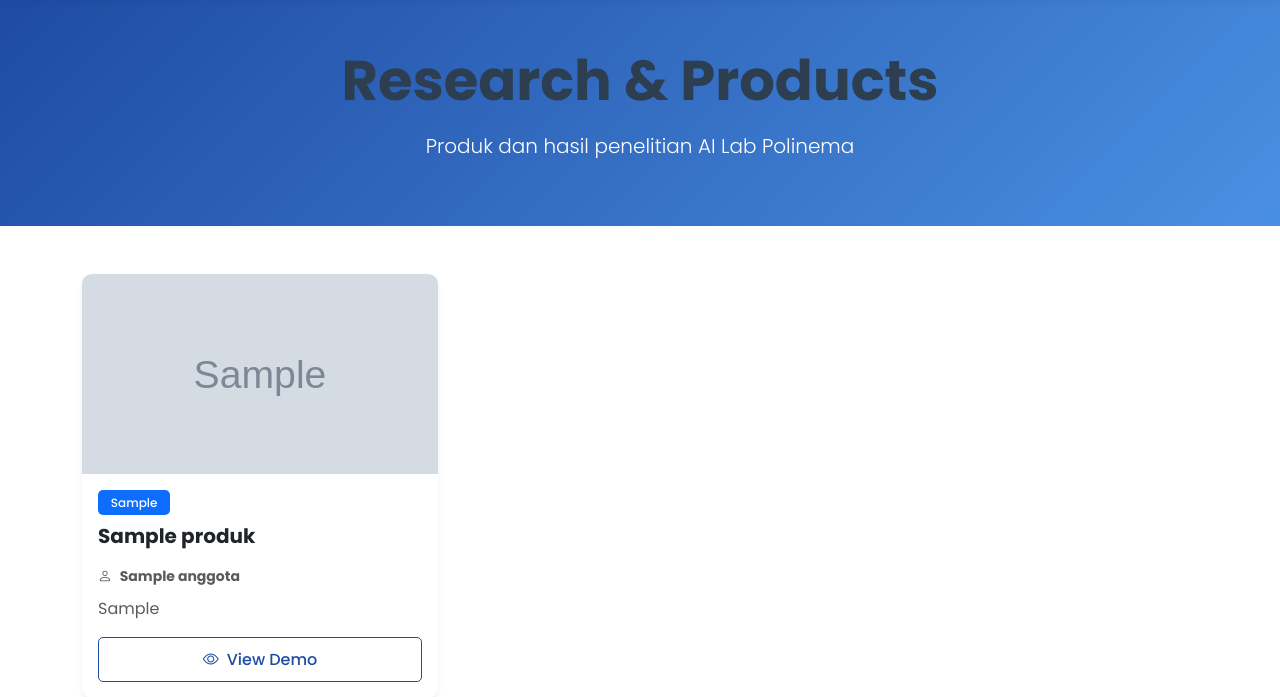
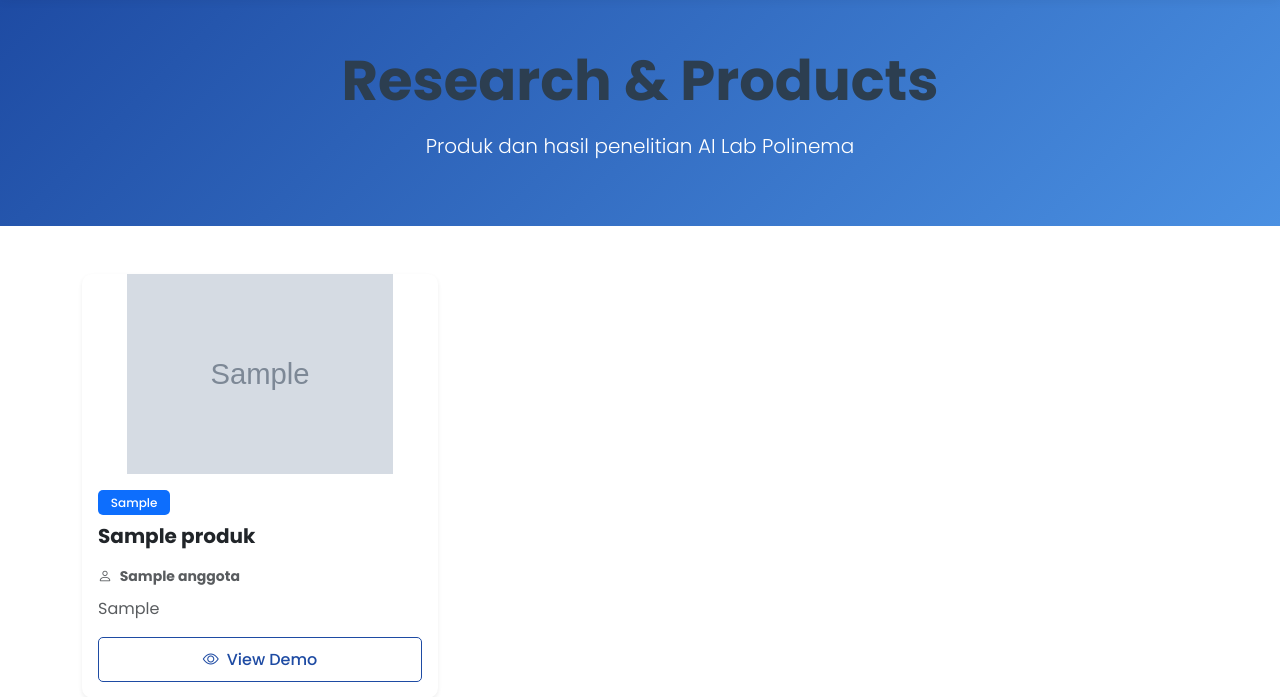
Before and after one commit to Najla-Nuricia/PBL_WEBLAI, a PHP site: page /research.php in a window 1280 px wide. Shown: the part 100-797 px from the top of the page. Run offline with PHP 8.4, Linux system fonts and the light colour scheme; tables that the repository leaves empty or names only in its code hold one stand-in row (values such as "Sample post"); grey boxes marked "Sample" are stand-in pictures; some libraries are stand-ins or nearby versions.

Commit message:
style : adjust research product page

```diff
--- a/public/research.php
+++ b/public/research.php
@@ -36,10 +36,10 @@ include '../includes/navbar.php';
                     <div class="col-md-6 col-lg-4">
                         <div class="card h-100 border-0 shadow-sm">
                             <?php if ($product['path_gambar']): ?>
-                                <img src="assets/img/<?php echo htmlspecialchars($product['path_gambar']); ?>"
+                                <img src="../assets/img/<?php echo htmlspecialchars($product['path_gambar']); ?>"
                                     class="card-img-top"
                                     alt="<?php echo htmlspecialchars($product['nama']); ?>"
-                                    style="height: 200px; object-fit: cover;">
+                                    style="height: 200px; object-fit: contain;">
                             <?php else: ?>
                                 <div class="card-img-top bg-light d-flex align-items-center justify-content-center"
                                     style="height: 200px;">
```
